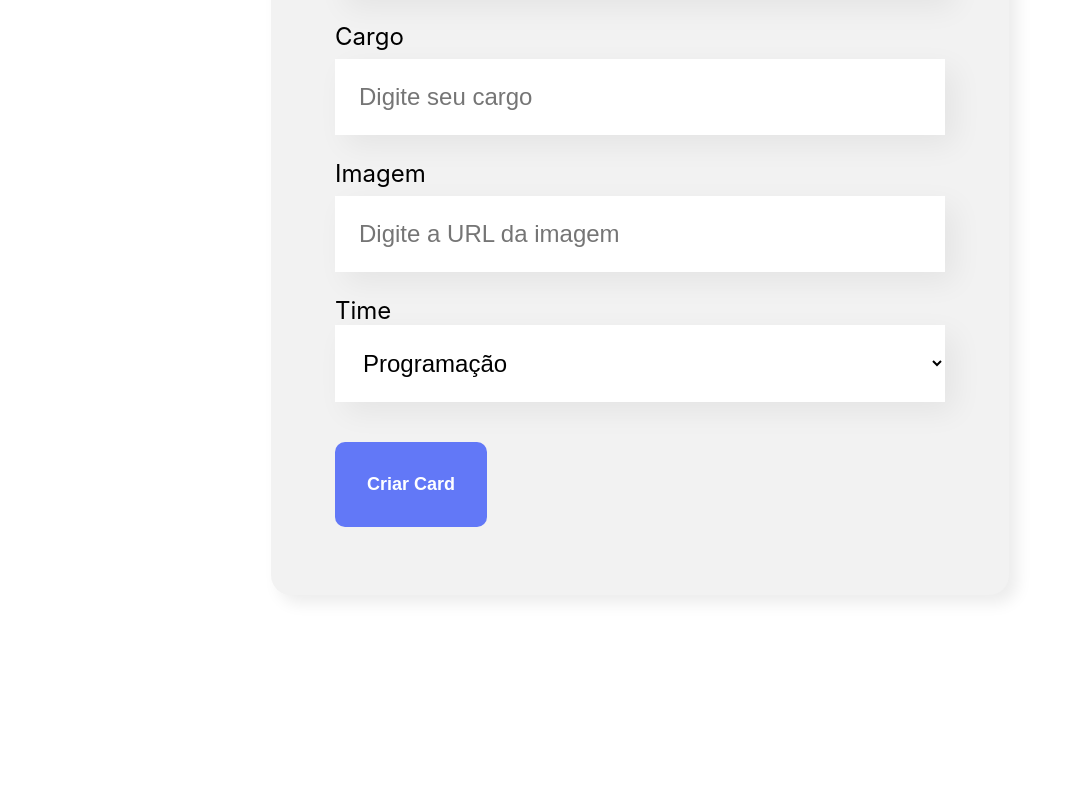
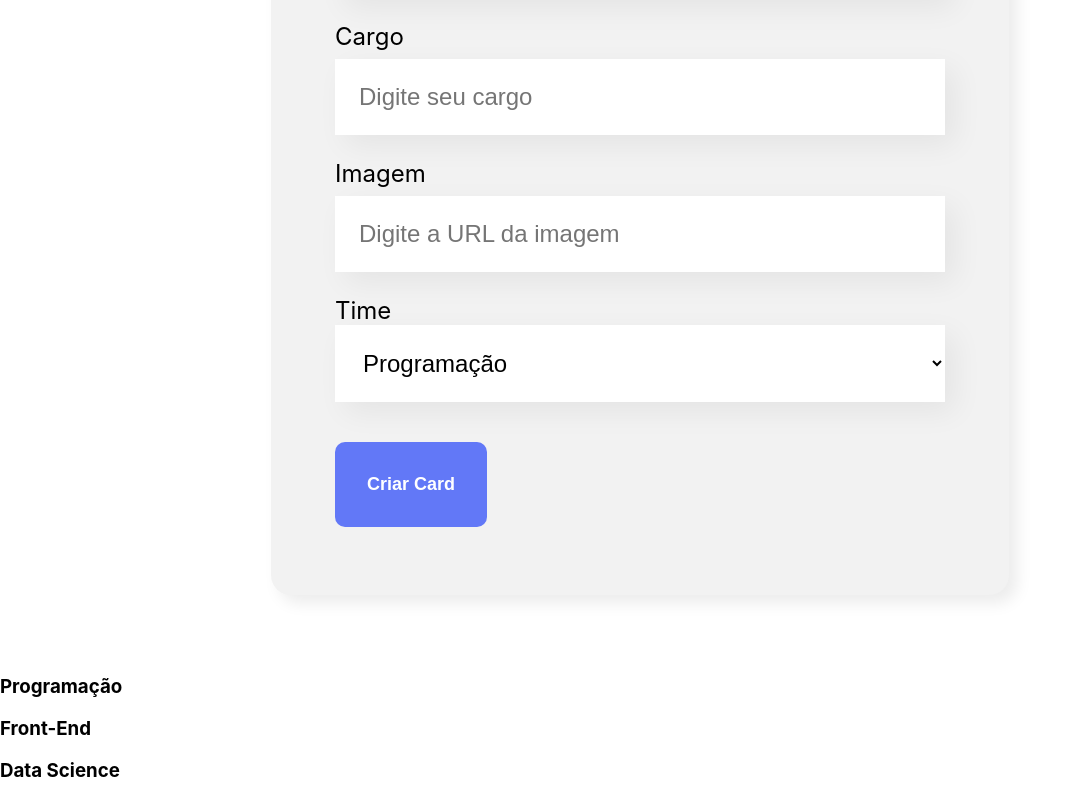
Before and after one commit to JorgeDeAquino/organo, a React (Create React App) app: page / in a window 1280 px wide. Shown: the part 802-1602 px from the top of the page, without its empty margins (0-1076 px from the left). Before the commit the page ends 1477 px from the top, so only its background shows below. Built offline with nearby package versions, Linux system fonts and the light colour scheme; the HTML template or start-up script is replaced by a standard one.

Commit message:
add component time

```diff
--- a/src/App.js
+++ b/src/App.js
@@ -1,11 +1,25 @@
+import { useState } from 'react';
 import Banner from './components/Banner/Banner';
 import Formulario from './components/Formulario';
+import Time from './components/Time';
 
 function App() {
+
+  const [colaoorores, setColaboradores]  = useState([])
+
+  const aoNovoColaboradorAdicionado = (colaborador) => {
+    console.log(colaborador)
+    setColaboradores([...colaoorores, colaborador])
+  }
+
   return (
     <div className="App">
       <Banner />
-      <Formulario />
+      <Formulario aoColaboradorCadastrado={colaborador => aoNovoColaboradorAdicionado(colaborador)}/>
+      <Time nome="Programação"/>
+      <Time nome="Front-End"/>
+      <Time nome="Data Science"/>
+
     </div>
   );
 }
--- a/src/components/Formulario/index.js
+++ b/src/components/Formulario/index.js
@@ -4,7 +4,7 @@ import ListaSuspensa from '../LIstaSuspensa'
 import { useState } from 'react'
 import './Formulario.css'
 
-const Formulario = () => {
+const Formulario = (props) => {
 
     const times = [
         'Programação',
@@ -23,7 +23,12 @@ const Formulario = () => {
 
     const aoSalvar = (evento) => {
         evento.preventDefault()
-        console.log('Foi submetido', nome, cargo, imagem)
+        props.aoColaboradorCadastrado({
+            nome,
+            cargo,
+            imagem,
+            time
+        })
     }
 
     return (
--- /dev/null
+++ b/src/components/Time/index.js
@@ -0,0 +1,11 @@
+import './Time.css'
+
+const Time = (props) => {
+    return (
+        <section>
+            <h3>{props.nome}</h3>
+        </section>
+    )
+}
+
+export default Time
```
Also changed, not shown: src/components/Time/Time.css (added).
